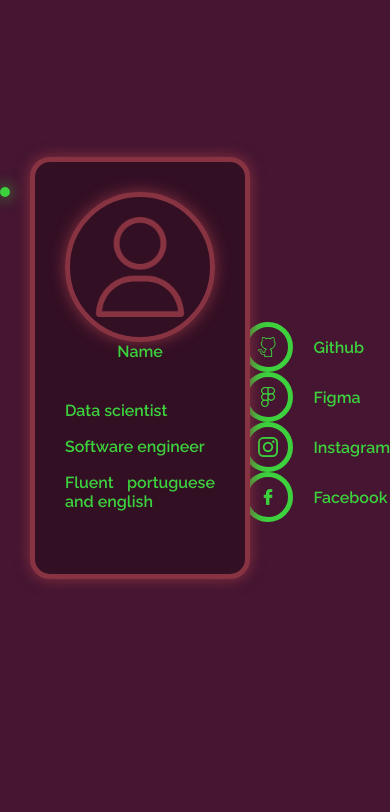
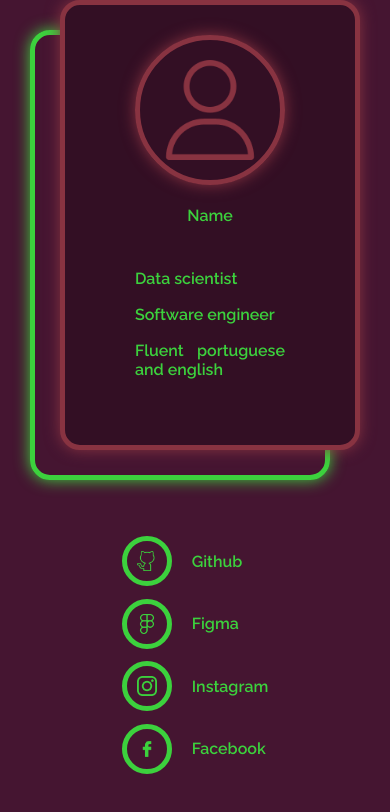
Before and after one commit to nicolasscarvalho/Social-Networking-Card, a plain HTML site: page index.html in a window 390 px wide. Drawn offline with Linux system fonts and the light colour scheme.

Commit message:
começando a responsividade

```diff
--- a/index.css
+++ b/index.css
@@ -3,17 +3,12 @@
 * {
     box-sizing: border-box;
 
-    transition-duration: 1s;
+    transition-duration: 0.5s;
 
     font-family: 'Raleway', sans-serif;
     color: #3CD13D;
-}
 
-:root {
-    --d-width-card: 350px;
-    --d-height-card: 500px;
-    --d-radius-profile-img: 150px;
-    --d-radius-nav-img: 50px;
+    text-decoration: none;
 }
 
 body {
@@ -44,19 +39,56 @@ li {
 
 
 
-@media only screen and (min-width: 800px) {
-    .card {
-        width: var(--d-width-card);
-        height: var(--d-height-card);
+@media only screen and (max-width: 560px) {
+    :root {
+        --width-card: 300px;
+        --height-card: 450px;
+        --radius-profile-img: 150px;
+        --radius-nav-img: 50px;
+    }
+
+    body {
+        flex-direction: column;
+        justify-content: flex-start;
+
+        height: calc(var(--height-card) + 2*30 + var(--radius-nav-img)*5);
+    }
+
+    #card {
+        margin-bottom: 50px;
     }
 }
 
+@media only screen and (min-width: 560px) {
+    :root {
+        --width-card: 350px;
+        --height-card: 500px;
+        --radius-profile-img: 150px;
+        --radius-nav-img: 50px;
+    }
+}
+
+@media only screen and (min-width: 1500px) {
+    :root {
+        --width-card: 450px;
+        --height-card: 600px;
+        --radius-profile-img: 200px;
+        --radius-nav-img: 80px;
+    }
+}
+
+
+
+
 #card {
-    width: calc(var(--d-width-card) + 30px);
-    height: calc(var(--d-height-card) + 30px);
+    width: calc(var(--width-card) + 30px);
+    height: calc(var(--height-card) + 30px);
 }
 
 .card {
+    width: var(--width-card);
+    height: var(--height-card);
+
     border: 5px solid;
     border-radius: 20px;
 
@@ -84,8 +116,8 @@ li {
 
 
 #profile-image {
-    width: var(--d-radius-profile-img);
-    height: var(--d-radius-profile-img);
+    width: var(--radius-profile-img);
+    height: var(--radius-profile-img);
 
     border: 5px solid #883341;
     box-shadow: 0px 0px 15px 0px #883341;
@@ -119,7 +151,7 @@ li {
 }
 
 #profile-skills li {
-    width: var(--d-radius-profile-img);
+    width: var(--radius-profile-img);
     text-align: justify;
     margin-bottom: 17px;
 }
@@ -130,6 +162,11 @@ li {
 
 nav {
     width: fit-content;
+    height: calc(var(--radius-nav-img) * 5);
+
+    display: flex;
+    flex-direction: column;
+    justify-content: space-around;
 }
 
 nav section {
@@ -138,8 +175,8 @@ nav section {
 }
 
 nav section span {
-    width: var(--d-radius-nav-img);
-    height: var(--d-radius-nav-img);
+    width: var(--radius-nav-img);
+    height: var(--radius-nav-img);
 
     border: 5px solid #3CD13D;
     border-radius: 50%;
@@ -148,7 +185,15 @@ nav section span {
 
     background-repeat: no-repeat;
     background-position: center;
-    background-size: calc(var(--d-radius-nav-img) / 2.5);
+    background-size: calc(var(--radius-nav-img) / 2.5);
+}
+
+.sc-links:hover span {
+    box-shadow: 0px 0px 15px 0px #3CD13D;
+}
+
+.sc-links:hover label {
+    text-decoration: #3CD13D wavy underline;
 }
 
 
--- a/index.html
+++ b/index.html
@@ -33,25 +33,35 @@
 
 
     <nav>
-        <section>
+
+        <a href="#">
+            <section class="sc-links">
                 <span id="github-image"></span>
                 <label>Github</label>
             </section>
+        </a>
 
-        <section>
+        <a href="#">
+            <section class="sc-links">
                 <span id="figma-image"></span>
                 <label>Figma</label>
             </section>
+        </a>
 
-        <section>
+        <a href="#">
+            <section class="sc-links">
                 <span id="instagram-image"></span>
                 <label>Instagram</label>
             </section>
+        </a>
 
-        <section>
+        <a href="#">
+            <section class="sc-links">
                 <span id="facebook-image"></span>
                 <label>Facebook</label>
             </section>
+        </a>
+
     </nav>
 
 
```
Lines whose indentation alone changed are shown as unchanged.
